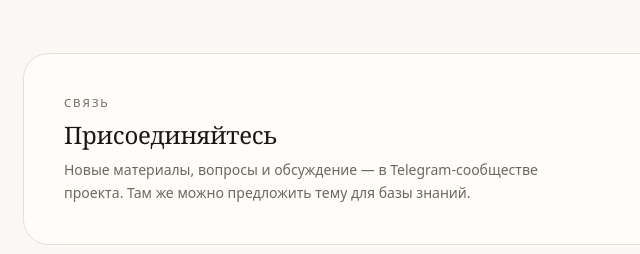
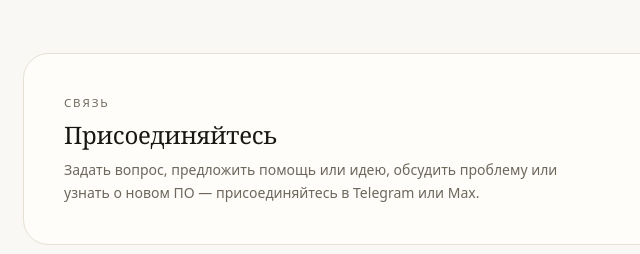
Before and after one commit to rootescape-boop/freetuga.one, an Astro site: page / in a window 1280 px wide. Shown: the part 2532-2786 px from the top of the page, 59-699 px from the left. Built offline with nearby package versions, Linux system fonts and the light colour scheme; Astro itself is replaced by a stand-in of ours.

Commit message:
homepage: update 'Присоединяйтесь' block copy

```diff
--- a/src/pages/index.astro
+++ b/src/pages/index.astro
@@ -187,8 +187,8 @@ for (const post of posts) {
         <p class="eyebrow">Связь</p>
         <h2 class="mt-2 font-serif text-2xl font-medium tracking-[-0.01em]">Присоединяйтесь</h2>
         <p class="mt-2 max-w-lg text-sm leading-relaxed text-muted">
-          Новые материалы, вопросы и обсуждение — в Telegram-сообществе проекта. Там же можно
-          предложить тему для базы знаний.
+          Задать вопрос, предложить помощь или идею, обсудить проблему или узнать о новом ПО —
+          присоединяйтесь в Telegram или Max.
         </p>
       </div>
       <div class="flex flex-wrap gap-3">
```
